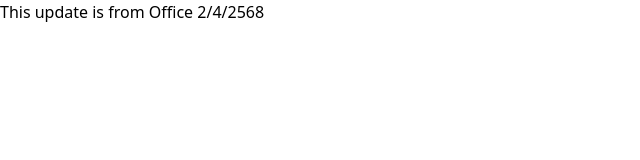
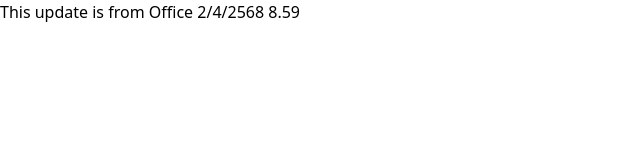
Before and after one commit to pasintojs/demo-app, a React (Vite) app: page / in a window 1280 px wide. Shown: the top 160 px of the page, without its empty margins (0-640 px from the left). Built offline with nearby package versions, Linux system fonts and the light colour scheme.

Commit message:
committt

```diff
--- a/src/App.jsx
+++ b/src/App.jsx
@@ -2,7 +2,7 @@ function App() {
   return (
     <>
       <h1 className="my-8 text-center text-5xl font-bold">
-        This update is from Office 2/4/2568
+        This update is from Office 2/4/2568 8.59
       </h1>
     </>
   );
```
